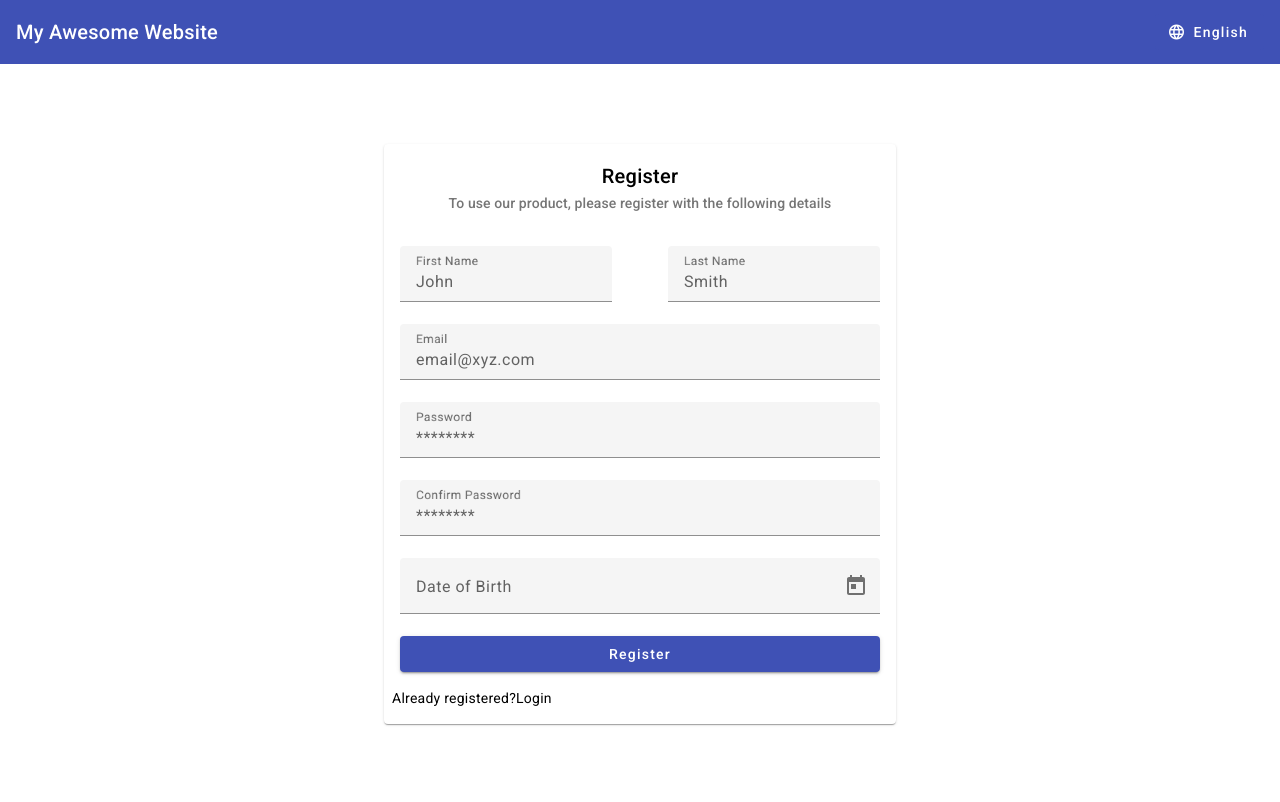
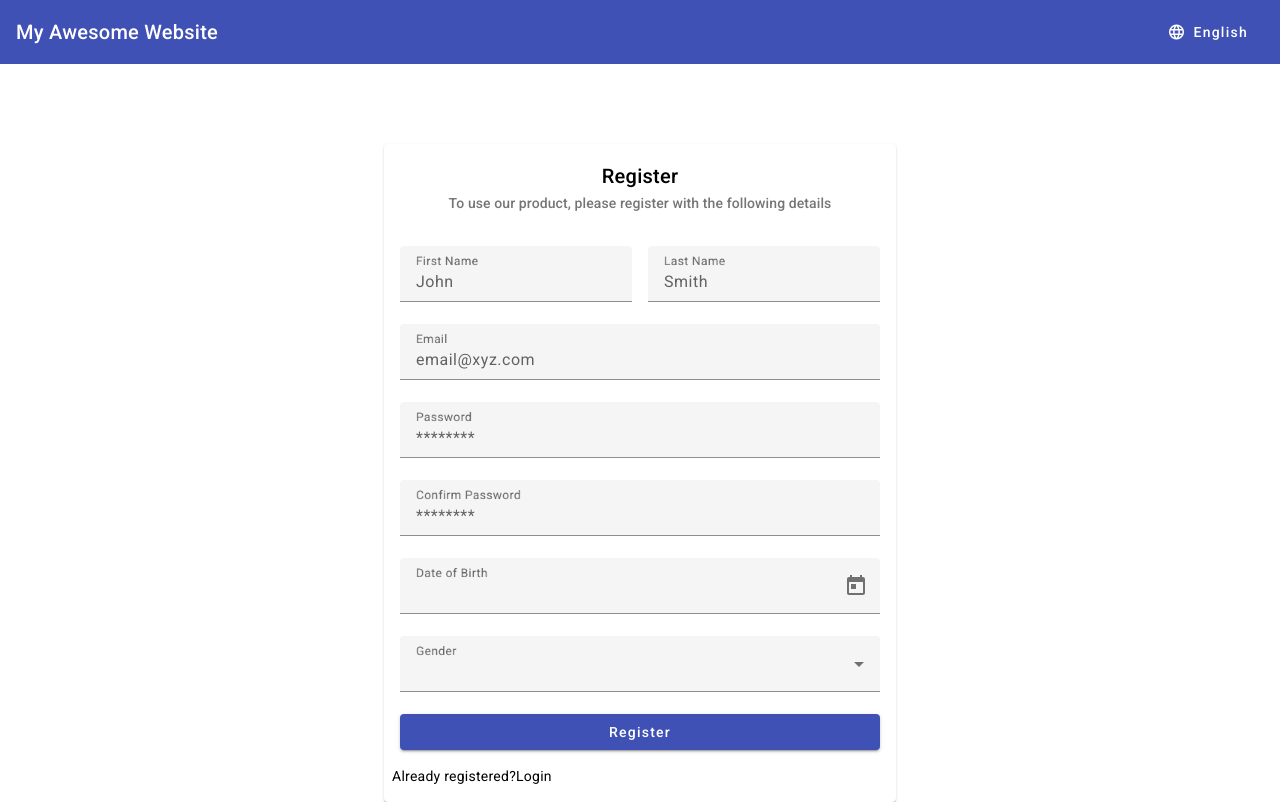
Before and after one commit to msindev/angular-i18n-app, an Angular app: page / in a window 1280 px wide. Built offline with nearby package versions, Linux system fonts and the light colour scheme.

Commit message:
Add Gender dropdown and update CSS for margin

```diff
--- a/src/app/register/register.component.html
+++ b/src/app/register/register.component.html
@@ -10,7 +10,7 @@
     <mat-card-content>
       <form class="form">
         <div class="two-columns">
-          <mat-form-field floatLabel="always">
+          <mat-form-field floatLabel="always" class="small-margin">
             <mat-label>First Name</mat-label>
             <input matInput placeholder="John" />
           </mat-form-field>
@@ -31,7 +31,7 @@
           <mat-label>Confirm Password</mat-label>
           <input type="password" matInput placeholder="********" />
         </mat-form-field>
-        <mat-form-field>
+        <mat-form-field floatLabel="always">
           <mat-label>Date of Birth</mat-label>
           <input matInput [matDatepicker]="picker" />
           <mat-datepicker-toggle
@@ -39,6 +39,15 @@
             [for]="picker"
           ></mat-datepicker-toggle>
           <mat-datepicker #picker></mat-datepicker>
+        </mat-form-field>
+        <mat-form-field floatLabel="always">
+          <mat-label>Gender</mat-label>
+          <mat-select>
+            <mat-option value="male">Male</mat-option>
+            <mat-option value="female">Female</mat-option>
+            <mat-option value="others">Others</mat-option>
+            <mat-option value="not_specified">Prefer Not to Say</mat-option>
+          </mat-select>
         </mat-form-field>
         <button mat-raised-button color="primary">Register</button>
       </form>
--- a/src/app/register/register.component.scss
+++ b/src/app/register/register.component.scss
@@ -24,5 +24,12 @@
     .two-columns{
         display: flex;
         justify-content: space-between;
+        mat-form-field{
+            width:100%;
+        }
+    }
+
+    .small-margin{
+        margin-right: 1rem;
     }
 }
--- a/src/app/register/register.module.ts
+++ b/src/app/register/register.module.ts
@@ -8,6 +8,7 @@ import { MatFormFieldModule } from '@angular/material/form-field';
 import { MatInputModule } from '@angular/material/input';
 import { MatDatepickerModule } from '@angular/material/datepicker';
 import { MatNativeDateModule } from '@angular/material/core';
+import { MatSelectModule } from '@angular/material/select';
 
 @NgModule({
   declarations: [RegisterComponent],
@@ -20,6 +21,7 @@ import { MatNativeDateModule } from '@angular/material/core';
     MatInputModule,
     MatDatepickerModule,
     MatNativeDateModule,
+    MatSelectModule,
   ],
   exports: [RegisterComponent],
 })
```
